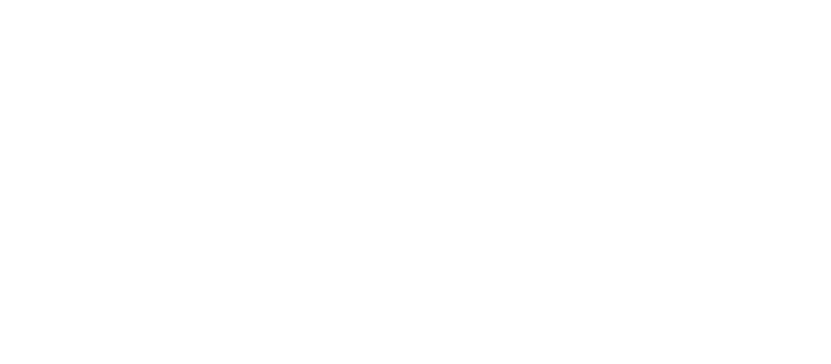
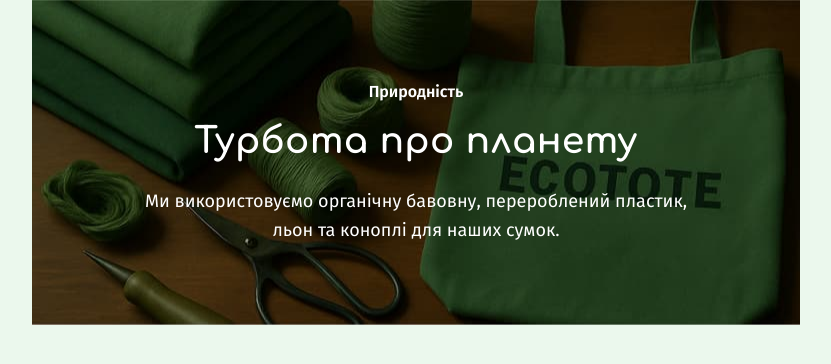
Before and after one commit to KEHAN700/team-project, a plain HTML site: page src/partials/hero.html in a window 1280 px wide. Shown: the whole page, without its empty margins (224-1055 px from the left). Drawn offline with nearby package versions, Linux system fonts and the light colour scheme.

Commit message:
add features

```diff
--- a/src/css/hero.css
+++ b/src/css/hero.css
@@ -1 +1,111 @@
-/* файл порожній, щоб Vite не видавав попередження */
+/* Hero Section Styles */
+.hero {
+    background: url('../images/feature/mob-1x.jpg');
+    background-position: center;
+    background-repeat: no-repeat;
+    display: flex;
+    flex-direction: column;
+    align-items: center;
+    justify-content: center;
+    padding-block: 64px;
+    padding-inline: 16px;
+}
+
+@media screen and (min-resolution: 2x) {
+    .hero {
+        background-image: url('../images/feature/mob-2x.jpg');
+    }
+}
+
+.hero-content {
+    text-align: center;
+    color: #ffffff;
+}
+
+.hero-subtitle {
+    font-family: 'Fira Sans', sans-serif;
+    font-weight: 600;
+    font-size: 16px;
+    line-height: 1.5;
+    text-align: center;
+    color: #fff;
+    margin-bottom: 12px;
+}
+
+.hero-title {
+    font-family: 'Comfortaa', sans-serif;
+    font-weight: 700;
+    font-size: 36px;
+    line-height: 1.2;
+    letter-spacing: 0.01em;
+    text-align: center;
+    color: #fff;
+    margin-bottom: 20px;
+}
+
+.hero-description {
+    font-family: 'Fira Sans', sans-serif;
+    font-weight: 400;
+    font-size: 16px;
+    line-height: 1.6;
+    text-align: center;
+    color: #fff;
+}
+
+/* Tablet Styles */
+@media screen and (min-width: 768px) {
+    .hero {
+        padding: 80px 0;
+        background-image: url('../images/feature/tab-1x.jpg');
+
+    }
+    @media screen and (min-width: 768px) and (min-resolution: 2x) {
+        .hero {
+            background-image: url('../images/feature/tab-2x.jpg');
+        }
+    }
+
+    .hero-subtitle {
+        margin-bottom: 16px;
+    }
+
+    .hero-title {
+        margin-bottom: 24px;
+        font-size: 36px;
+    }
+
+    .hero-description {
+                font-size: 18px;
+                max-width: 573px;
+    }
+}
+
+/* Desktop Styles */
+@media screen and (min-width: 1440px) {
+    .hero {
+        padding-top: 112px;
+        padding-bottom: 122px;
+        background-image: url('../images/feature/dt-1x.jpg');
+    }
+    @media screen and (min-width: 1440px) and (min-resolution: 2x) {
+        .hero {
+            background-image: url('../images/feature/dt-2x.jpg');
+        }
+    }
+
+    .hero-subtitle {
+        font-size: 16px;
+        margin-bottom: 24px;
+    }
+
+    .hero-title {
+        font-size: 56px;
+        margin-bottom: 24px;
+        max-width: 629px;
+    }
+
+    .hero-description {
+        font-size: 18px;
+        max-width: 573px;
+    }
+}
--- a/src/css/styles.css
+++ b/src/css/styles.css
@@ -28,7 +28,7 @@
 }
 
 body {
-  font-family: "Comfortaa", sans-serif;
+  font-family: 'Fira Sans', sans-serif;
   color: var(--text-color);
   background-color: var(--background-color);
 }
--- a/src/partials/hero.html
+++ b/src/partials/hero.html
@@ -0,0 +1,34 @@
+<!DOCTYPE html>
+<html lang="uk">
+
+<head>
+    <meta charset="UTF-8" />
+    <meta name="viewport" content="width=device-width, initial-scale=1.0" />
+    <title>Project</title>
+
+    <link rel="icon" type="image/x-icon" href="../css/favicon.ico" />
+    <link rel="preconnect" href="https://fonts.googleapis.com">
+    <link rel="preconnect" href="https://fonts.gstatic.com" crossorigin>
+    <link href="https://fonts.googleapis.com/css2?family=Comfortaa:wght@700&family=Fira+Sans:ital,wght@0,100;0,200;0,300;0,400;0,500;0,600;0,700;0,800;0,900;1,100;1,200;1,300;1,400;1,500;1,600;1,700;1,800;1,900&family=Raleway:wght@700&family=Roboto&display=swap" rel="stylesheet">
+
+    <link rel="stylesheet" href="https://cdnjs.cloudflare.com/ajax/libs/modern-normalize/3.0.1/modern-normalize.min.css"
+        integrity="sha512-q6WgHqiHlKyOqslT/lgBgodhd03Wp4BEqKeW6nNtlOY4quzyG3VoQKFrieaCeSnuVseNKRGpGeDU3qPmabCANg=="
+        crossorigin="anonymous" referrerpolicy="no-referrer" />
+
+    <link rel="stylesheet" href="../css/styles.css" />
+    <link rel="stylesheet" href="../css/hero.css" />
+</head>
+
+<body>
+    <section class="hero">
+        <div class="container hero-content">
+
+            <p class="hero-subtitle">Природність</p>
+            <h1 class="hero-title">Турбота про планету</h1>
+            <p class="hero-description">
+                Ми використовуємо органічну бавовну, перероблений пластик, льон та коноплі для наших сумок.
+            </p>
+        </div>
+    </section>
+</body>
+</html>
```
Also changed, not shown: src/index.html (+14 -1 lines).
